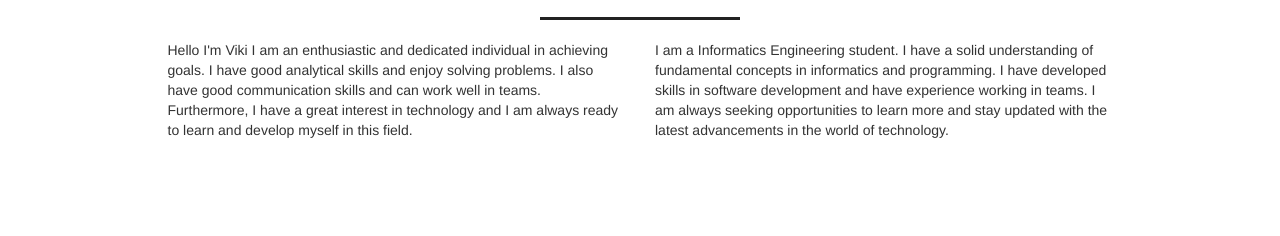
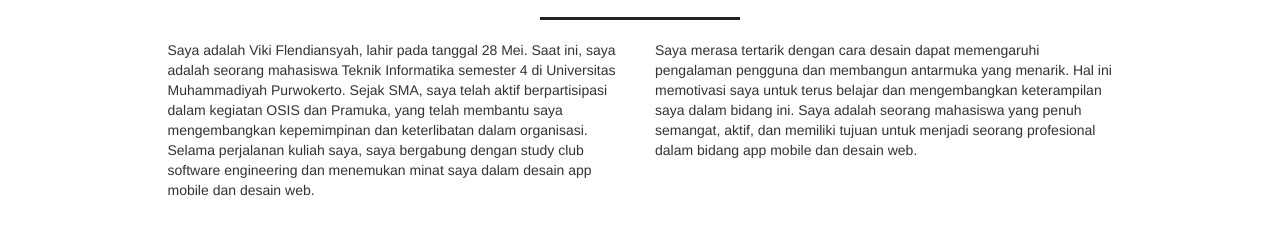
Before and after one commit to vikifsyh/vfsyah, a plain HTML site: page index.html in a window 1280 px wide. Shown: the part 564-800 px from the top of the page. Drawn offline with Linux system fonts and the light colour scheme.

Commit message:
third commit

```diff
--- a/index.html
+++ b/index.html
@@ -71,11 +71,11 @@
 
         <div class="row">
           <div class="col-sm-5 col-sm-offset-1">
-            <p>Hello I'm Viki I am an enthusiastic and dedicated individual in achieving goals. I have good analytical skills and enjoy solving problems. I also have good communication skills and can work well in teams. Furthermore, I have a great interest in technology and I am always ready to learn and develop myself in this field.
+            <p>Saya adalah Viki Flendiansyah, lahir pada tanggal 28 Mei. Saat ini, saya adalah seorang mahasiswa Teknik Informatika semester 4 di Universitas Muhammadiyah Purwokerto. Sejak SMA, saya telah aktif berpartisipasi dalam kegiatan OSIS dan Pramuka, yang telah membantu saya mengembangkan kepemimpinan dan keterlibatan dalam organisasi. Selama perjalanan kuliah saya, saya bergabung dengan study club software engineering dan menemukan minat saya dalam desain app mobile dan desain web.
             </p>
           </div>
           <div class="col-sm-5">
-            <p>I am a Informatics Engineering student. I have a solid understanding of fundamental concepts in informatics and programming. I have developed skills in software development and have experience working in teams. I am always seeking opportunities to learn more and stay updated with the latest advancements in the world of technology.</p>
+            <p>Saya merasa tertarik dengan cara desain dapat memengaruhi pengalaman pengguna dan membangun antarmuka yang menarik. Hal ini memotivasi saya untuk terus belajar dan mengembangkan keterampilan saya dalam bidang ini. Saya adalah seorang mahasiswa yang penuh semangat, aktif, dan memiliki tujuan untuk menjadi seorang profesional dalam bidang app mobile dan desain web.</p>
           </div>
         </div>
 
```
